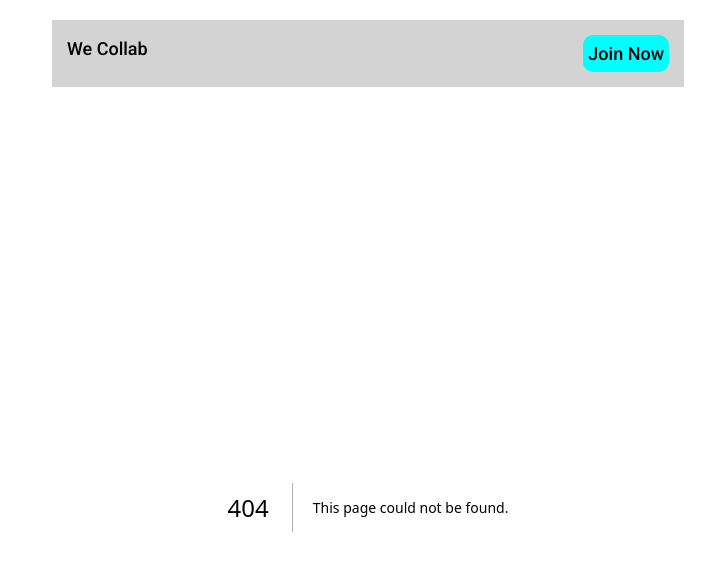
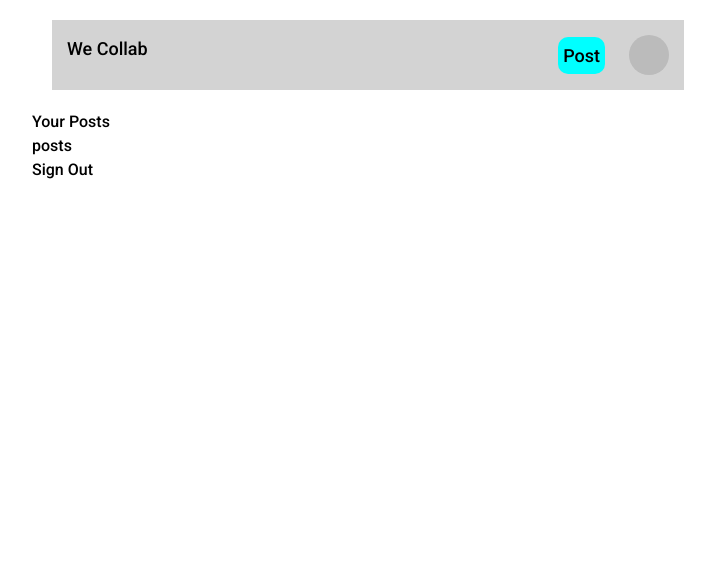
Before and after one commit to RahimaSultana/wecollab, a Next.js app: page /dashboard in a window 1280 px wide. Before the commit this address had no page. Shown: the top 570 px of the page, without its empty margins (272-987 px from the left). Built offline with nearby package versions, Linux system fonts and the light colour scheme; no server answers; sample sign-in values are in the browser's storage.

Commit message:
dashboard and logout implemented

```diff
--- a/components/Nav.js
+++ b/components/Nav.js
@@ -1,19 +1,41 @@
 import React from 'react'
-import Link from 'next/link'
+import Link from 'next/link';
+import { signInWithPopup,GoogleAuthProvider } from 'firebase/auth';
+import { auth } from '../firebase';
+import {useAuthState}  from 'react-firebase-hooks/auth'
 
 
 function Nav() {
   //To mimic if the user is logged in
   const isLoggedIn=true;
+  const [user,loading]=useAuthState(auth)
+
+  console.log(user)
+
   return (
     <nav className=''>
       <Link href='/'>
      <button className='main-logo'>We Collab</button>
       </Link>
      <ul>
+      {!user &&
       <Link href='/auth/login'>
         <button>Join Now</button>
       </Link>
+      }
+      {/* <img src={user.photoURL} alt="user photo" /> */}
+      {user && (
+        <div className='flex items-center gap-6'>
+         <Link href='/post'>
+         <button>Post</button>
+       </Link>
+       <Link href='/dashboard'>
+        <img src={user.photoURL} alt="User display picture" className='w-10 rounded-full cursor-pointer' />
+       </Link>
+       </div>
+      )
+
+      }
      </ul>
     </nav>
   )
--- a/pages/auth/login.js
+++ b/pages/auth/login.js
@@ -3,11 +3,15 @@ import { signInWithPopup,GoogleAuthProvider } from 'firebase/auth';
 import { auth } from '../../firebase';
 import { async } from '@firebase/util';
 import { useRouter } from 'next/router';
+import {useAuthState}  from 'react-firebase-hooks/auth'
+import { useEffect } from 'react';
 
 
 export default function Login(){
     //Confihure our router
     const route=useRouter()
+    //Intializing auth state
+    const [user,loading]=useAuthState(auth)
     //Initialize the google provider
     const googleProvider=new GoogleAuthProvider()
     //Function for google logiun
@@ -21,6 +25,15 @@ export default function Login(){
 
         }
     }
+    //Code to check if the user is logged in here
+    useEffect(()=>{
+     if(user){
+        route.push('/')
+     }
+     else{
+        console.log('user not logged in')
+     }
+    },[user])
     return(
         <div className="login-container">
             <h2>Join Now</h2>
--- /dev/null
+++ b/pages/dashboard.js
@@ -0,0 +1,27 @@
+import React from 'react'
+import {auth} from '../firebase'
+import {useAuthState} from 'react-firebase-hooks/auth'
+import {useRouter} from 'next/router'
+function dashboard() {
+    const router=useRouter();
+    const [user,loading]=useAuthState(auth)
+    //Check if the user is loading
+    if(loading){
+        return
+    }
+    //if not logged in or logged out then push the user to the login page
+    if(!user){
+        router.push('/auth/login')
+    }
+  return (
+    <div>
+        <h1>Your Posts</h1>
+        <div>
+            posts
+        </div>
+        <button onClick={()=>auth.signOut()}>Sign Out</button>
+    </div>
+  )
+}
+
+export default dashboard
--- a/pages/index.js
+++ b/pages/index.js
@@ -1,7 +1,9 @@
 import Head from 'next/head'
 
 
+
 export default function Home() {
+
   return (
     <div>
       <Head>
@@ -12,7 +14,7 @@ export default function Home() {
 
       <main>
 
-        <h1>This is the main Page</h1>
+        <h1>Hello welcome</h1>
       </main>
 
 
```
